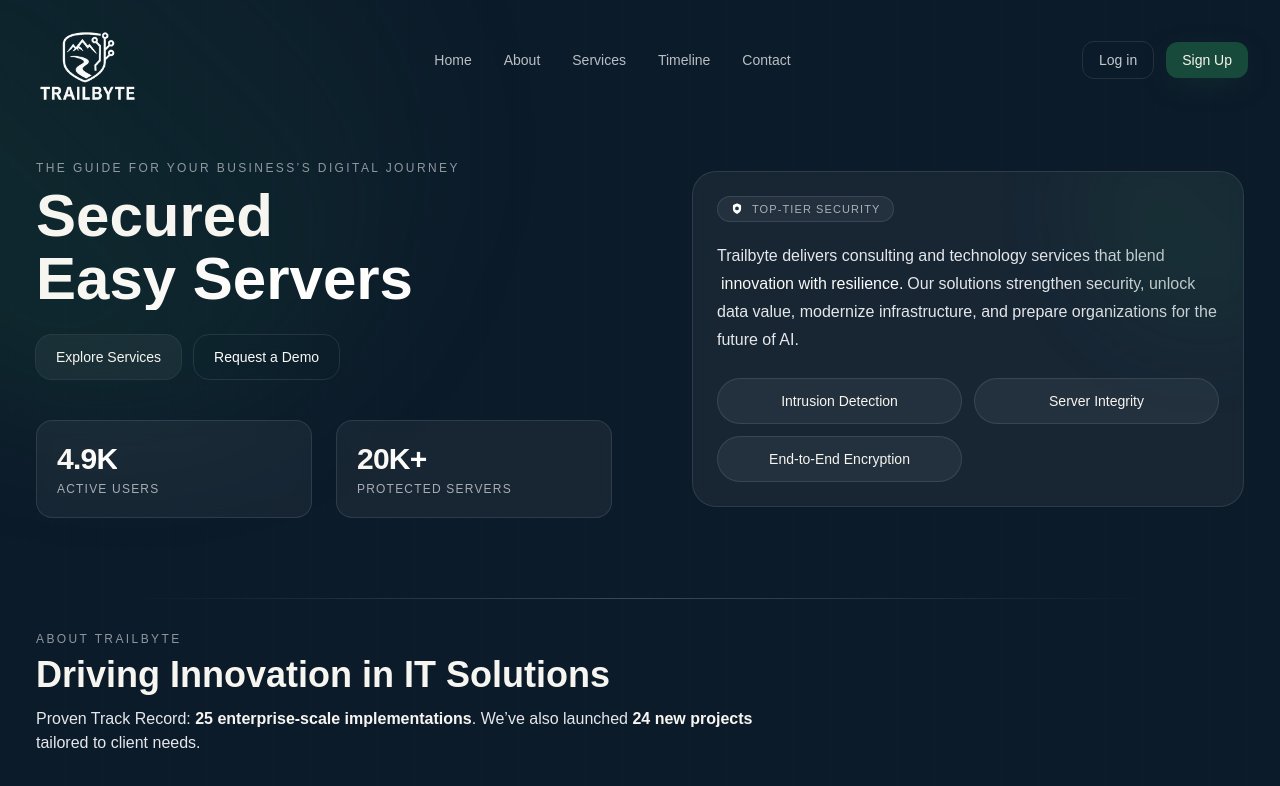
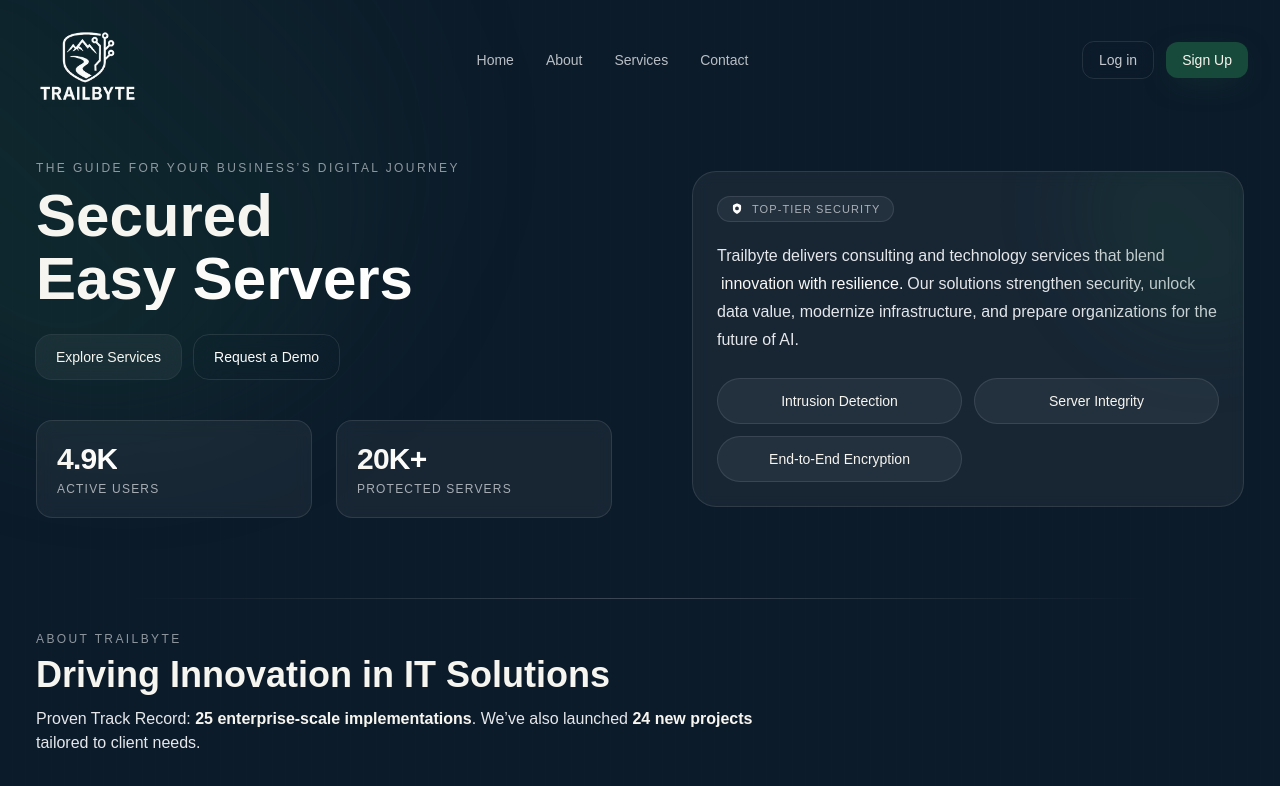
Before and after one commit to saugatkarki17/trailbyte, a Next.js app in the folder frontend/: page / in a window 1280 px wide. Shown: the top 786 px of the page. Built offline with nearby package versions, Linux system fonts and the light colour scheme.

Commit message:
Prototype v1.2

```diff
--- a/frontend/src/app/page.tsx
+++ b/frontend/src/app/page.tsx
@@ -128,9 +128,7 @@ export default function Page() {
           <a className="text-sm text-gray-200/80 transition hover:text-white" href="#services">
             Services
           </a>
-          <a className="text-sm text-gray-200/80 transition hover:text-white" href="#timeline">
-            Timeline
-          </a>
+
           <a className="text-sm text-gray-200/80 transition hover:text-white" href="#contact">
             Contact
           </a>
```
